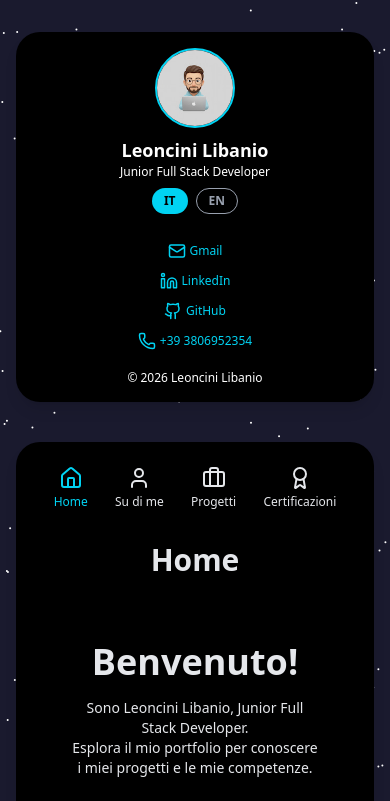
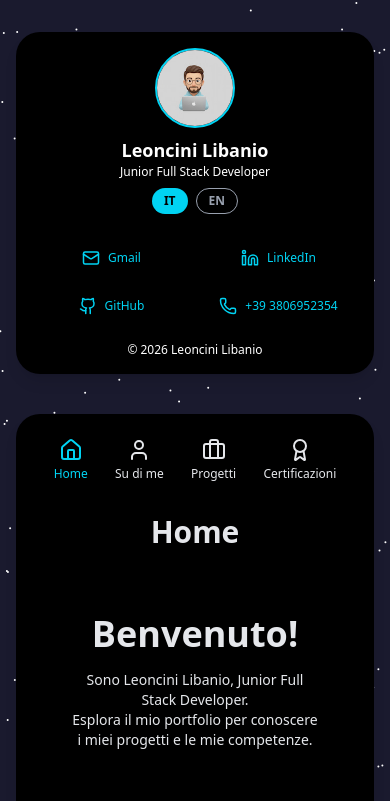
Before and after one commit to LLeo93/LLPortfolio, a React (Vite) app: page / in a window 390 px wide. Shown: the top 801 px of the page. Built offline with nearby package versions, Linux system fonts and the light colour scheme.

Commit message:
prova, migliorie link cliccabili mobile

```diff
--- a/src/components/Sidebar.tsx
+++ b/src/components/Sidebar.tsx
@@ -15,6 +15,7 @@ const Sidebar: React.FC = () => {
   const changeLanguage = (lng: string) => {
     i18n.changeLanguage(lng);
   };
+
   return (
     <aside
       className="
@@ -25,8 +26,8 @@ const Sidebar: React.FC = () => {
         lg:fixed lg:top-16 lg:left-16 lg:h-[calc(100vh-8rem)] lg:w-72 lg:flex-col lg:items-center lg:my-0 lg:mx-0 lg:p-8
       "
     >
+      {/* Profilo */}
       <div className="flex flex-col items-center justify-center text-center">
-        {/* Avatar */}
         <div className="rounded-full overflow-hidden w-20 sm:w-24 md:w-28 h-20 sm:h-24 md:h-28 border-2 border-cyan-400 mb-2 sm:mb-3 md:mb-4 transform transition-transform duration-300 hover:scale-105">
           <img
             src={Avatar}
@@ -35,7 +36,6 @@ const Sidebar: React.FC = () => {
           />
         </div>
 
-        {/* Nome e Ruolo */}
         <div className="cursor-pointer">
           <h2 className="text-lg sm:text-xl md:text-xl font-bold text-white mb-0 sm:mb-1 md:mb-1">
             {t('me.full_name')}
@@ -44,6 +44,8 @@ const Sidebar: React.FC = () => {
             {t('me.role')}
           </p>
         </div>
+
+        {/* Lingua */}
         <div className="flex justify-center space-x-2 w-full mb-2 sm:mb-3 md:mb-4">
           <button
             onClick={() => changeLanguage('it')}
@@ -72,85 +74,94 @@ const Sidebar: React.FC = () => {
             {t('me.language.en')}
           </button>
         </div>
-        {/* Lingue
-        <div className="flex justify-center space-x-6">
-          <span
-            role="img"
-            aria-label="Italian flag"
-            className="text-3xl transform transition-transform duration-300 hover:scale-125"
-          >
-            🇮🇹
-          </span>
-          <span
-            role="img"
-            aria-label="United Kingdom flag"
-            className="text-3xl transform transition-transform duration-300 hover:scale-125"
-          >
-            🇬🇧
-          </span>
-        </div>
-        */}
       </div>
 
       {/* Contatti */}
       <nav
-        className="flex flex-col gap-1 sm:gap-2 md:gap-3 w-full text-xs sm:text-sm md:text-sm text-center lg:text-left cursor-pointer mt-2 sm:mt-3 md:mt-4"
+        className="w-full mt-2 sm:mt-3 md:mt-4 text-xs sm:text-sm md:text-sm"
         aria-label={t('navigation.main_content_tabs')}
       >
+        <ul
+          className="
+            grid grid-cols-2 gap-2
+            md:flex md:flex-col md:gap-5
+          "
+        >
+          <li>
             <a
               href="mailto:liba.leoncini@gmail.com"
-          className=" flex items-center justify-center lg:justify-start gap-1
-    break-all
-    px-2 py-1
-    min-h-[24px]
-    transform transition-transform duration-300 hover:scale-105
-    text-cyan-400"
+              className="
+                flex items-center justify-center lg:justify-start gap-2
+                px-2 py-2 min-h-[40px]
+                rounded-lg
+                text-cyan-400
+                transition-transform duration-300 hover:scale-105
+                focus:outline-none focus-visible:ring-2 focus-visible:ring-cyan-400
+              "
             >
               <MailIcon size={18} />
-          {t('me.social.gmail')}
+              <span>{t('me.social.gmail')}</span>
             </a>
+          </li>
+
+          <li>
             <a
               href="https://www.linkedin.com/in/libanio-leoncini/"
               target="_blank"
               rel="noopener noreferrer"
-          className=" flex items-center justify-center lg:justify-start gap-1
-    break-all
-    px-2 py-1
-    min-h-[24px]
-    transform transition-transform duration-300 hover:scale-105
-    text-cyan-400"
+              className="
+                flex items-center justify-center lg:justify-start gap-2
+                px-2 py-2 min-h-[40px]
+                rounded-lg
+                text-cyan-400
+                transition-transform duration-300 hover:scale-105
+                focus:outline-none focus-visible:ring-2 focus-visible:ring-cyan-400
+              "
             >
               <LinkedinIcon size={18} />
-          {t('me.social.linkedin')}
+              <span>{t('me.social.linkedin')}</span>
             </a>
+          </li>
+
+          <li>
             <a
               href="https://github.com/LLeo93"
               target="_blank"
               rel="noopener noreferrer"
-          className=" flex items-center justify-center lg:justify-start gap-1
-    break-all
-    px-2 py-1
-    min-h-[24px]
-    transform transition-transform duration-300 hover:scale-105
-    text-cyan-400"
+              className="
+                flex items-center justify-center lg:justify-start gap-2
+                px-2 py-2 min-h-[40px]
+                rounded-lg
+                text-cyan-400
+                transition-transform duration-300 hover:scale-105
+                focus:outline-none focus-visible:ring-2 focus-visible:ring-cyan-400
+              "
             >
               <GithubIcon size={18} />
-          {t('me.social.github')}
+              <span>{t('me.social.github')}</span>
             </a>
+          </li>
+
+          <li>
             <a
               href="tel:+393806952354"
-          className=" flex items-center justify-center lg:justify-start gap-1
-    break-all
-    px-2 py-1
-    min-h-[24px]
-    transform transition-transform duration-300 hover:scale-105
-    text-cyan-400"
+              className="
+                flex items-center justify-center lg:justify-start gap-2
+                px-2 py-2 min-h-[40px]
+                rounded-lg
+                text-cyan-400
+                transition-transform duration-300 hover:scale-105
+                focus:outline-none focus-visible:ring-2 focus-visible:ring-cyan-400
+              "
             >
               <PhoneCall size={18} />
-          {t('me.phone')}
+              <span>{t('me.phone')}</span>
             </a>
+          </li>
+        </ul>
       </nav>
 
+      {/* Footer */}
       <div className="mt-2 sm:mt-3 md:mt-4 text-xs text-white text-center lg:text-left">
         {t('me.copyright', {
           year: new Date().getFullYear(),
```
Lines whose indentation alone changed are shown as unchanged.
